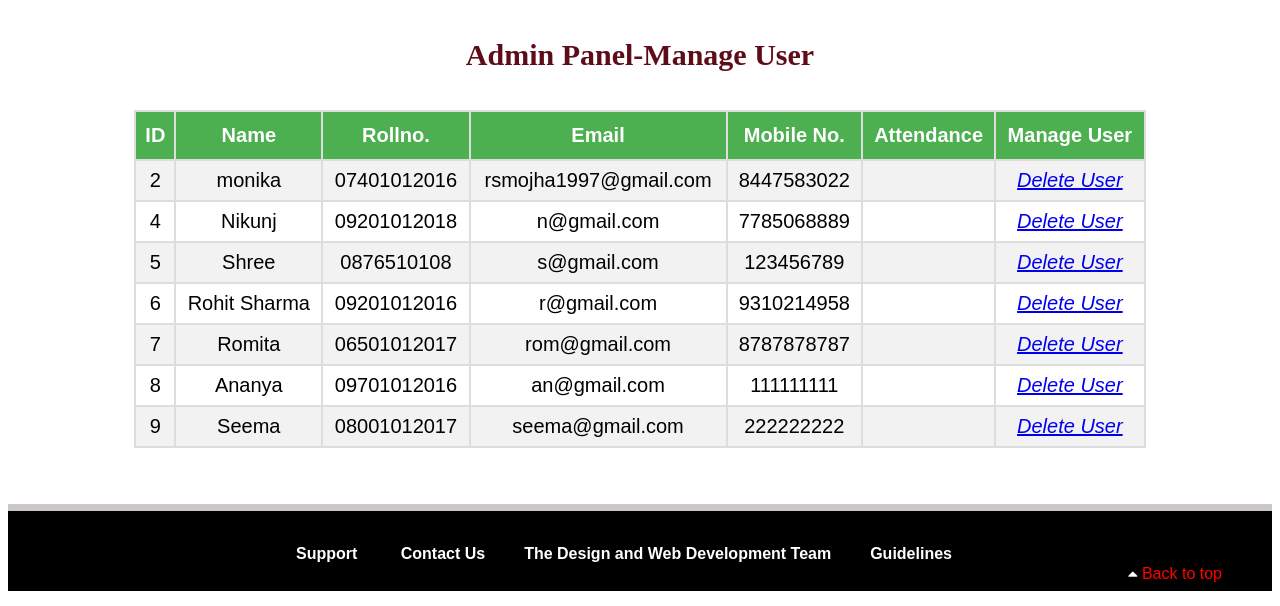
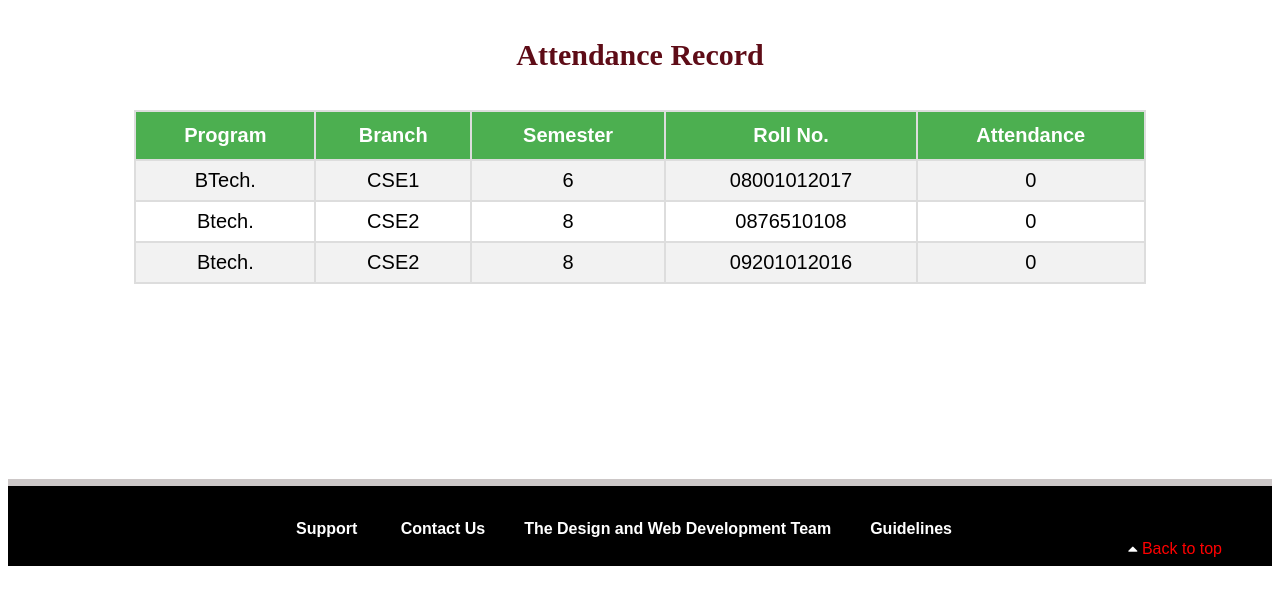
Before and after one commit to pranatimittal/mp8, a PHP site: page /fac_view_attendance.php in a window 1280 px wide. Shown: the part 227-833 px from the top of the page. After the commit the page ends 793 px from the top, so only its background shows below. Run offline with PHP 8.4, Linux system fonts and the light colour scheme; a user stored in the database is signed in; data comes from the database, SQL or seed files in the repository; data that the repository does not hold is empty.

Commit message:
Class spec attend fac side

```diff
--- a/faculty_pages/fac_view_attendance.php
+++ b/faculty_pages/fac_view_attendance.php
@@ -243,35 +243,44 @@ function myFunction() {
 </script>
 <br>
 <div class="main">
-<h1>Admin Panel-Manage User</h1>
+<h1>Attendance Record</h1>
 </div>
  <br>
 <div class = "manageuser">
   <table align="center">
   <tr>
-    <th>ID</th>
-    <th>Name</th>
-    <th>Rollno.</th>
-    <th>Email</th>
-    <th>Mobile No.</th>
+    <th>Program</th>
+    <th>Branch</th>
+    <th>Semester</th>
+    <th>Roll No.</th>
     <th>Attendance</th>
-    <th>Manage User</th>
   </tr>
 
 <?php
 
-  $result = mysqli_query($con,"SELECT * FROM login_student") or die('Error');
+$tId=$_SESSION['idf'];
+
+  $result = mysqli_query($con,"SELECT login_student.program, login_student.branch, login_student.semester, rollno from coursedetails, login_student WHERE login_student.branch = coursedetails.branch AND login_student.program = coursedetails.program AND login_student.semester = coursedetails.semester AND coursedetails.tid='$tId' ORDER BY login_student.branch") or die('Error');
 
 while($row = mysqli_fetch_array($result)) {
-  $id = $row['stu_id'];
-  $name = $row['name'];
-  $mob = $row['mob'];
-  $rn = $row['rollno'];
-  $att = $row['atten'];
-  $email = $row['email'];
+  // $id = $row['stu_id'];
+  // $name = $row['name'];
+  // $mob = $row['mob'];
+  // $rn = $row['rollno'];
+  // $att = $row['atten'];
+  // $email = $row['email'];
 
-  echo '<tr><td>'.$id.'</td><td>'.$name.'</td><td>'.$rn.'</td><td>'.$email.'</td><td>'.$mob.'</td><td>'.$att.'</td>
-  <td><a title="Delete User" href="deluser.php?demail='.$email.' "><i>Delete User</i></a></td></tr>';
+  // echo '<tr><td>'.$id.'</td><td>'.$name.'</td><td>'.$rn.'</td><td>'.$email.'</td><td>'.$mob.'</td><td>'.$att.'</td>
+  // <td><a title="Delete User" href="deluser.php?demail='.$email.' "><i>Delete User</i></a></td></tr>';
+
+$program = $row['program'];
+$branch = $row['branch'];
+$semester = $row['semester'];
+$roll = $row['rollno'];
+$att = 0;
+
+echo '<tr><td>'.$program.'</td><td>'.$branch.'</td><td>'.$semester.'</td><td>'.$roll.'</td><td>'.$att.'</td></tr>';
+
 }
 echo '</table></div>';
 
--- a/student_pages/student_video_conf.php
+++ b/student_pages/student_video_conf.php
@@ -262,7 +262,7 @@ th {
 
 <div class="navbar" id="myTopnav">
         <a class="active" href="classroom_page.php"><i class="fa fa-home" aria-hidden="true"></i> Home</a>
-        <a href="f_logout.php"><i class="fa fa-sign-out" aria-hidden="true"></i> Logout</a>
+        <a href="logout.php"><i class="fa fa-sign-out" aria-hidden="true"></i> Logout</a>
         <a href="javascript:void(0);" class="icon" onclick="myFunction()">
     <i class="fa fa-bars"></i>
   </a>
```
